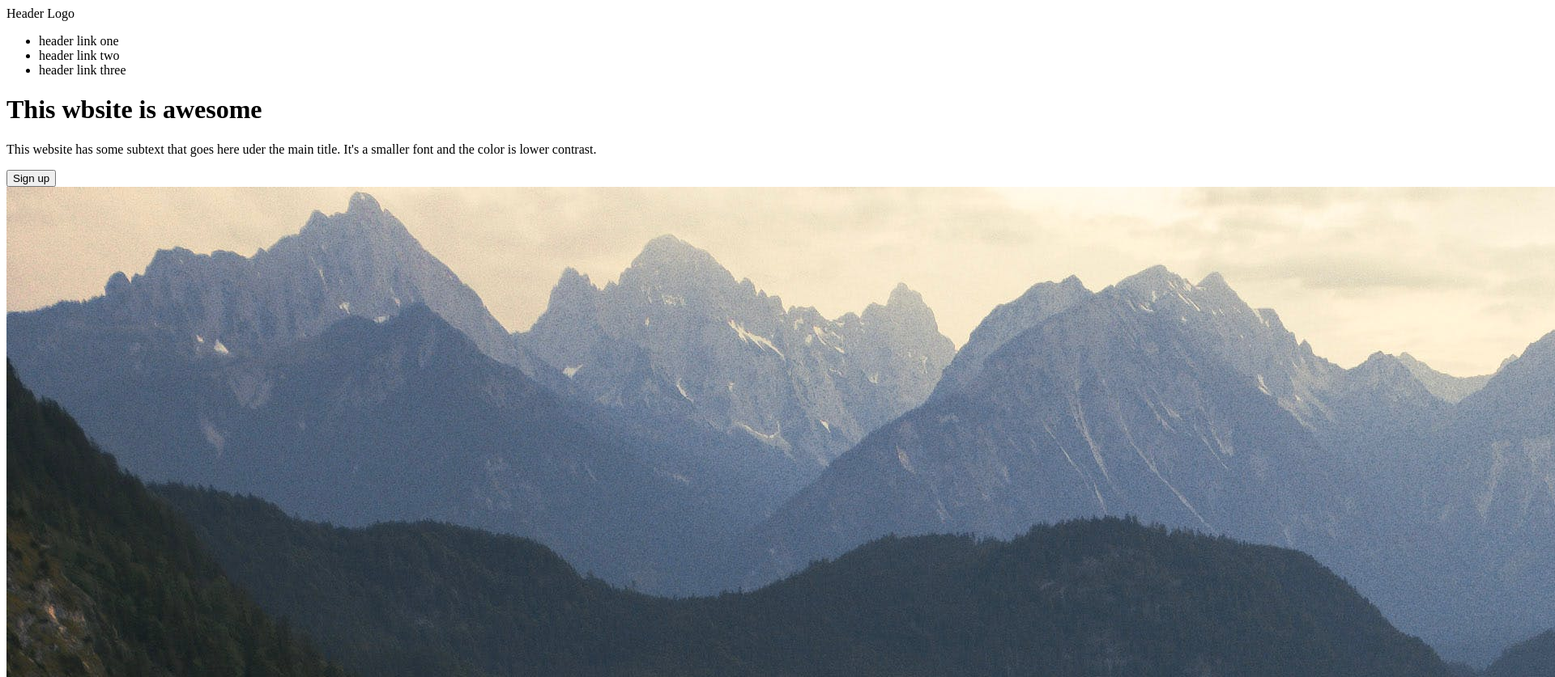
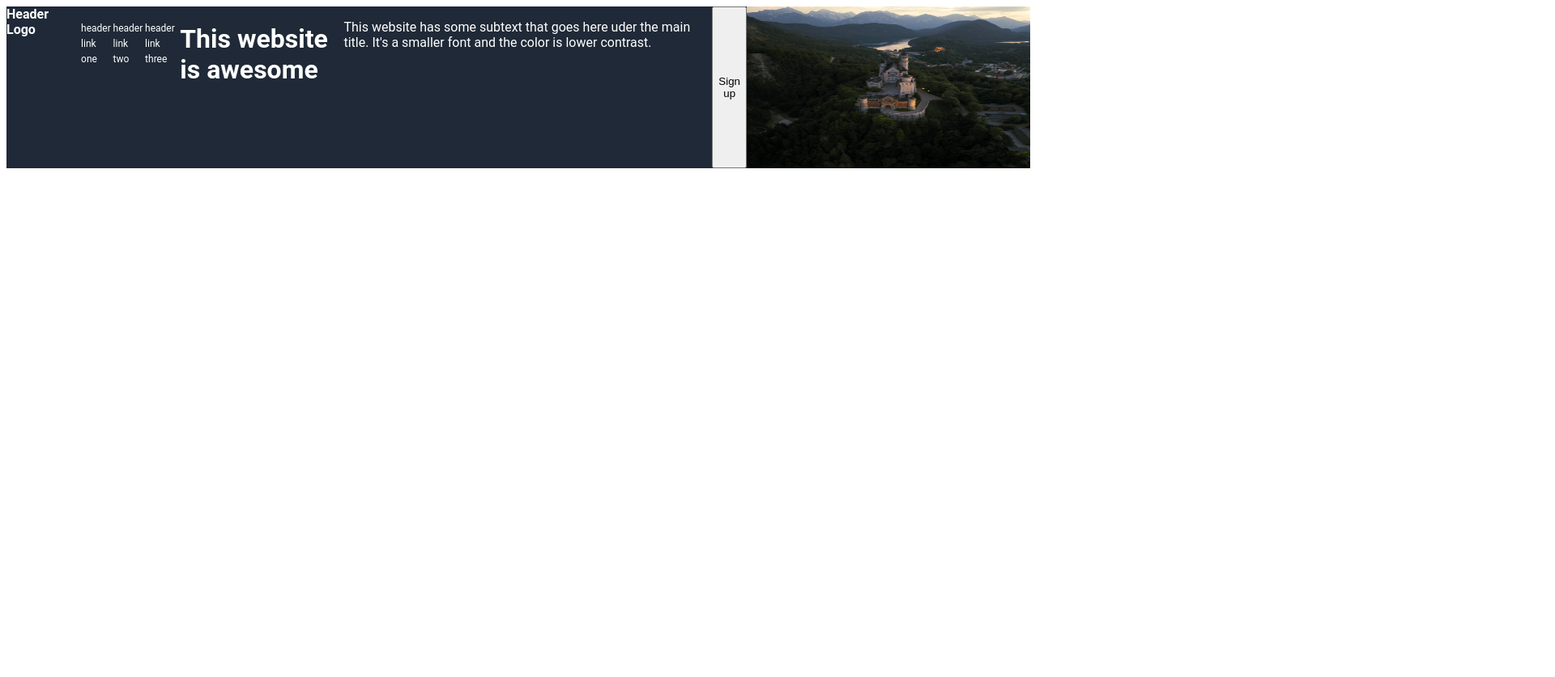
Before and after one commit to GayRatBaby/Webpage-Project, a plain HTML site: page index.html in a window 1280 px wide. Shown: the top 837 px of the page at 81% size, 1920 px wide, since content can reach past the window. After the commit the page ends 800 px from the top, so only its background shows below. Drawn offline with Linux system fonts and the light colour scheme.

Commit message:
add some header css. what is even happening i'm so lost.

```diff
--- a/index.html
+++ b/index.html
@@ -4,17 +4,19 @@
     <meta charset="UTF-8">
     <meta name="viewport" content="width=device-width, initial-scale=1.0">
     <title>Webpage Project</title>
-    <style rel="stylesheet" href="styles.css"></style>
+    <link rel="stylesheet" href="styles.css">
 </head>
 <body>
-    <div class="header">
+    <div class="dark">
+      <div class="header">
         <div class="logo">Header Logo</div>
         <ul>
-            <li><a>header link one</a></li>
-            <li><a>header link two</a></li>
-            <li><a>header link three</a></li>
+            <li><a href="https://www.theodinproject.com/lessons/foundations-landing-page">header link one</a></li>
+            <li><a href="https://www.theodinproject.com/lessons/foundations-landing-page">header link two</a></li>
+            <li><a href="https://www.theodinproject.com/lessons/foundations-landing-page">header link three</a></li>
         </ul>
-        <h1>This wbsite is awesome</h1>
+      </div>
+        <h1>This website is awesome</h1>
         <p>This website has some subtext that goes here uder the main title. It's a smaller font and the color is lower contrast.</p>
         <button>Sign up</button>
         <img src="pexels-martin-wischeropp-18737714.jpg">
--- a/styles.css
+++ b/styles.css
@@ -0,0 +1,38 @@
+body {
+    font-family: Roboto, Oxygen, Ubuntu, Cantarell, 'Open Sans', 'Helvetica Neue', sans-serif
+}
+
+.dark {
+    display: flex;
+    background-color: #1f2937;
+}
+
+.header {
+    display: flex;
+    justify-content: space-between;
+
+}
+
+.logo {
+    font-weight: bold;
+}
+
+a, div {
+    color: white;
+}
+
+ul {
+    display: flex;
+    list-style: none;
+}
+
+a {
+    text-decoration: none;
+    font-size: 12px;
+}
+
+img {
+    flex-shrink: 0;
+    width: 350px;
+    height: 200px;
+}
```
